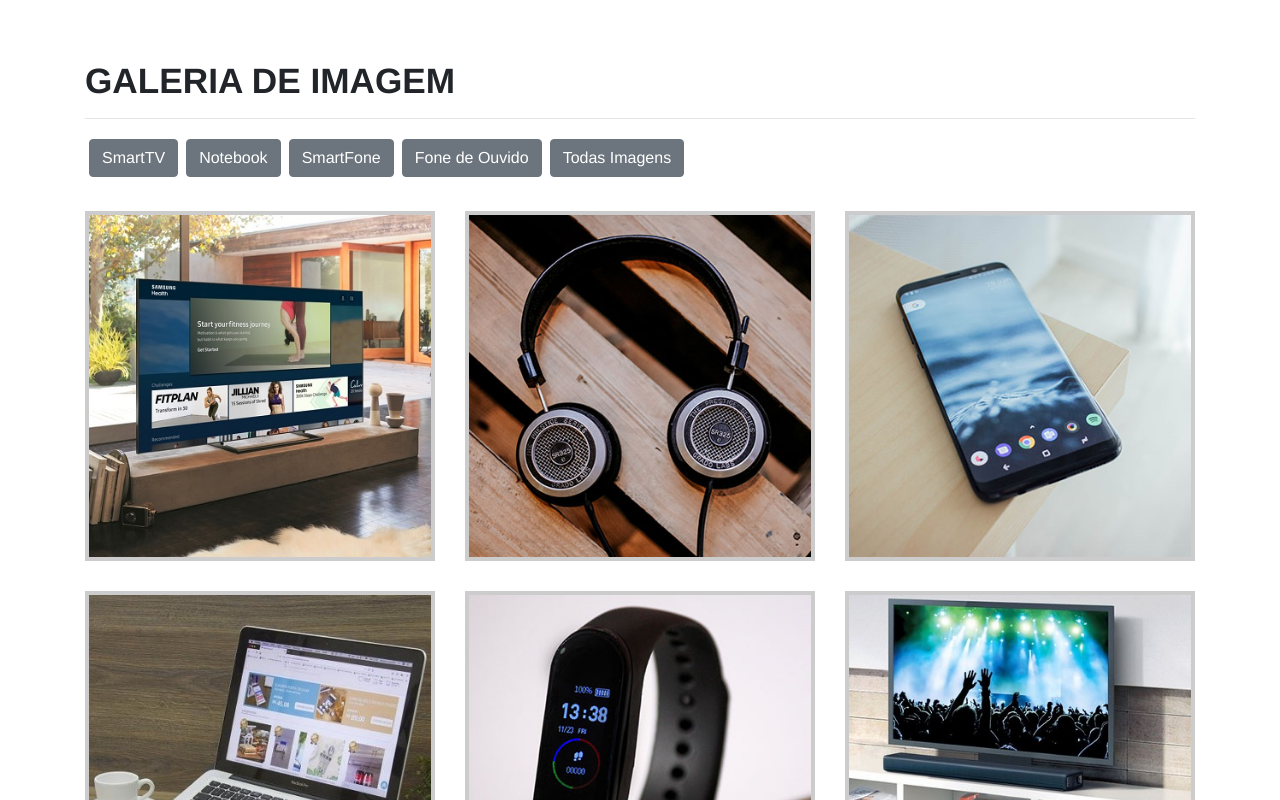
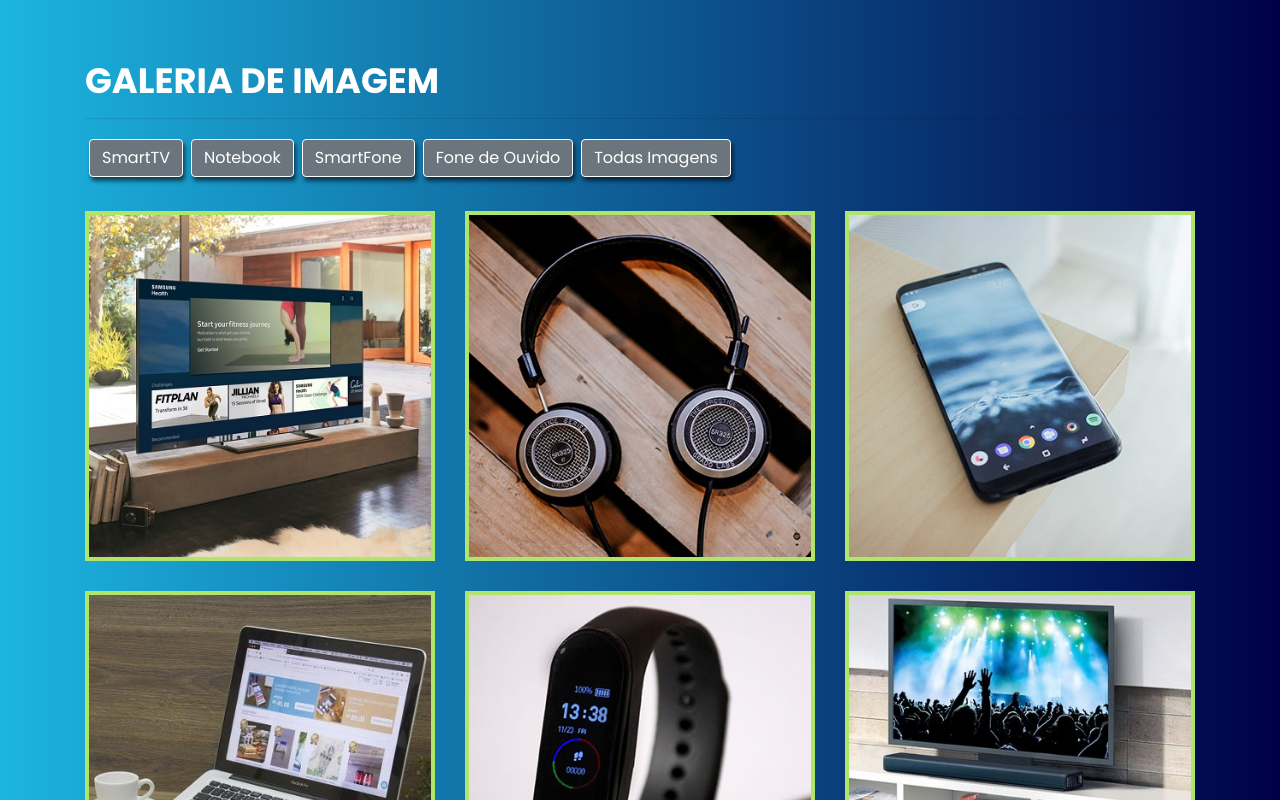
Before and after one commit to davR7/image-gallery, a Vue app: page / in a window 1280 px wide. Shown: the top 800 px of the page. Built offline with nearby package versions, Linux system fonts and the light colour scheme.

Commit message:
improving layout

```diff
--- a/public/index.html
+++ b/public/index.html
@@ -5,6 +5,7 @@
     <meta http-equiv="X-UA-Compatible" content="IE=edge">
     <meta name="viewport" content="width=device-width,initial-scale=1.0">
     <link rel="icon" href="<%= BASE_URL %>favicon.ico">
+    <link href="https://fonts.googleapis.com/css2?family=Poppins:ital,wght@0,400;0,700;1,200&display=swap" rel="stylesheet">
     <title><%= htmlWebpackPlugin.options.title %></title>
   </head>
   <body>
--- a/src/App.vue
+++ b/src/App.vue
@@ -16,10 +16,13 @@ export default {
 <style>
 body {
   margin: 0;
+  background: #000046;
+  background: -webkit-linear-gradient(to right, #1CB5E0, #000046);
+  background: linear-gradient(to right, #1CB5E0, #000046);
 }
 
 #app {
-  font-family: Avenir, Helvetica, Arial, sans-serif;
+  font-family: 'Poppins', sans-serif;
   -webkit-font-smoothing: antialiased;
   -moz-osx-font-smoothing: grayscale;
   margin-top: 60px;
--- a/src/components/views/Gallery.vue
+++ b/src/components/views/Gallery.vue
@@ -5,10 +5,7 @@
       <hr />
       <Menu @selectedCategory="filterGallery($event)"/>
       <div class="images">
-        <transition-group
-          class="row"
-          tag="div"
-          appear
+        <transition-group class="row" tag="div" appear
           enter-active-class="animate__animated animate__zoomIn"
         >
           <ImgBox v-for="image in imgData" :key="image.id"
@@ -55,7 +52,8 @@ export default {
 .gallery h2 {
   font-size: 2.2rem;
   text-transform: uppercase;
-  font-weight: bolder;
+  font-weight: 700;
+  color: #FFF;
 }
 
 .images {
--- a/src/components/widgets/ImgBox.vue
+++ b/src/components/widgets/ImgBox.vue
@@ -16,7 +16,7 @@ export default {
 
 <style>
 .img-box img {
-  background-color: #ccc;
+  background-color: #AFE669;
   padding: 4px;
   margin-bottom: 30px;
 }
--- a/src/components/widgets/Menu.vue
+++ b/src/components/widgets/Menu.vue
@@ -28,4 +28,8 @@ export default {
 </script>
 
 <style>
+.menu .btn {
+  box-shadow: 2px 4px 4px rgba(0, 0, 0, 0.6);
+  border: 1px solid #FFF;
+}
 </style>
--- a/src/router.js
+++ /dev/null
@@ -1,9 +0,0 @@
-import Vue from 'vue'
-import Router from 'vue-router'
-
-Vue.use(Router)
-
-export default new Router({
-    mode: 'history',
-    routes: []
-})
```
